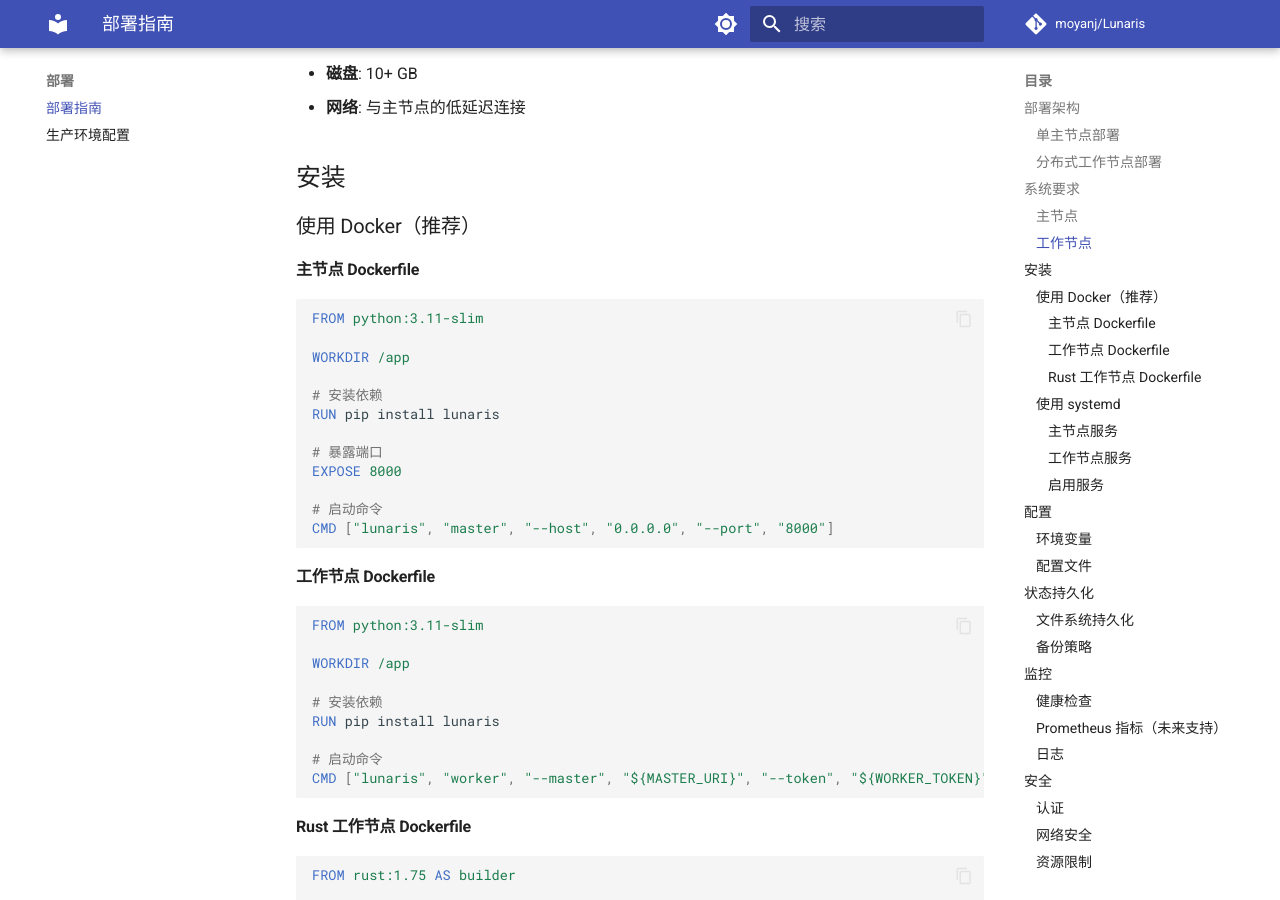
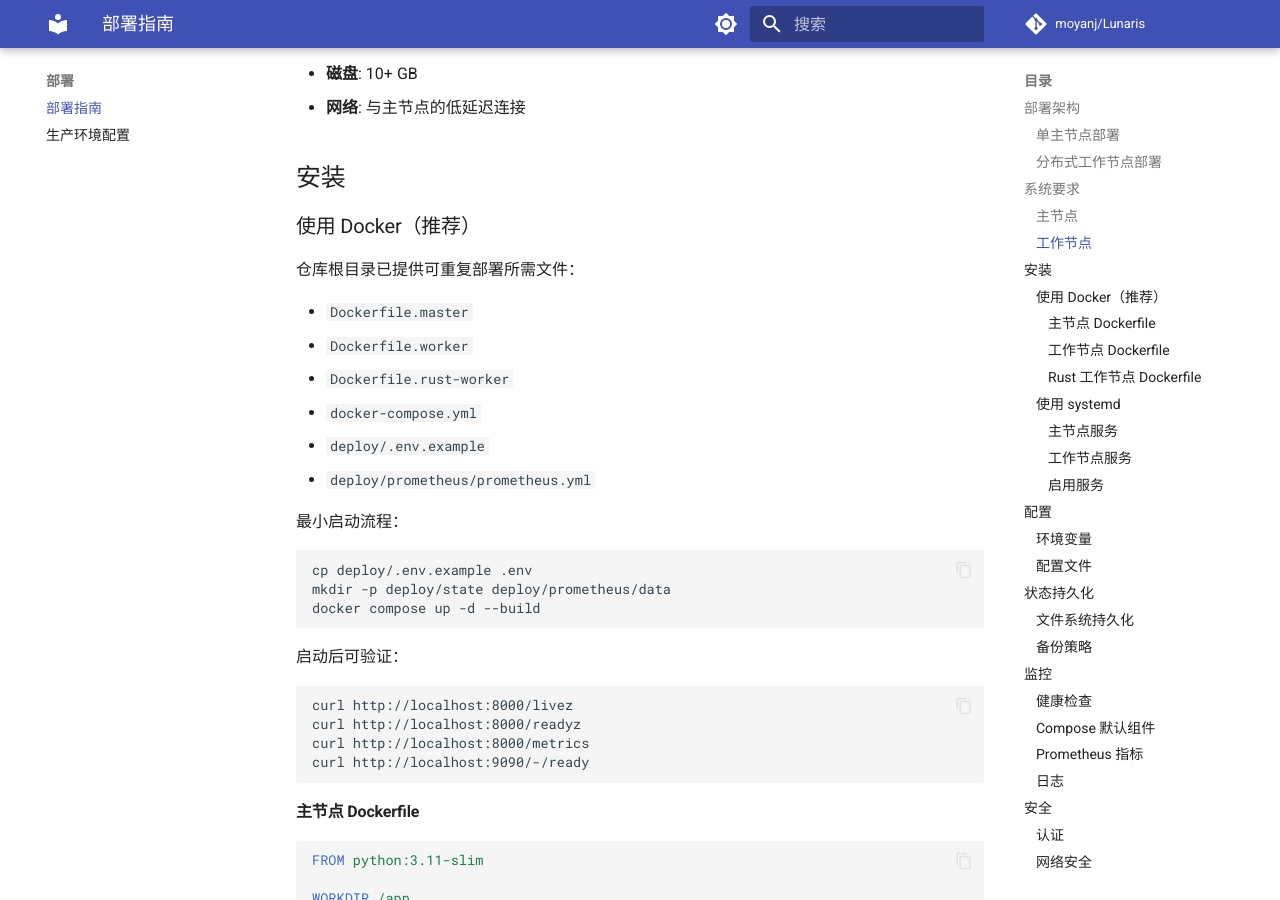
Before and after one commit to moyanj/lunaris, an MkDocs documentation site: the page built from docs/deployment/guide.md, in a window 1280 px wide and 900 px high, scrolled down 1363 px. Built offline with MkDocs 1.6.1 and Material for MkDocs 9.7.7, drawn with Linux system fonts in a browser that asks for light colours; comment, search, counter and statistics services are not loaded; some of the changed text lies outside the part shown.

Commit message:
feat(deploy): add monitoring and reproducible deployment

````diff
--- a/docs/deployment/guide.md
+++ b/docs/deployment/guide.md
@@ -61,6 +61,32 @@ Lunaris 采用**单主节点 + 多工作节点**架构。通过增加工作节
 ## 安装
 
 ### 使用 Docker（推荐）
+
+仓库根目录已提供可重复部署所需文件：
+
+- `Dockerfile.master`
+- `Dockerfile.worker`
+- `Dockerfile.rust-worker`
+- `docker-compose.yml`
+- `deploy/.env.example`
+- `deploy/prometheus/prometheus.yml`
+
+最小启动流程：
+
+```bash
+cp deploy/.env.example .env
+mkdir -p deploy/state deploy/prometheus/data
+docker compose up -d --build
+```
+
+启动后可验证：
+
+```bash
+curl http://localhost:8000/livez
+curl http://localhost:8000/readyz
+curl http://localhost:8000/metrics
+curl http://localhost:9090/-/ready
+```
 
 #### 主节点 Dockerfile
 
@@ -244,6 +270,12 @@ find /backup -name "lunaris-state-*.tar.gz" -mtime +7 -delete
 主节点提供 REST API 用于健康检查：
 
 ```bash
+# 存活检查
+curl http://localhost:8000/livez
+
+# 就绪检查
+curl http://localhost:8000/readyz
+
 # 检查系统统计
 curl -H "X-Client-Token: your-token" http://localhost:8000/stats
 
@@ -252,9 +284,18 @@ curl -H "X-Client-Token: your-token" http://localhost:8000/worker
 
 # 检查任务状态
 curl -H "X-Client-Token: your-token" http://localhost:8000/tasks
+
+# Prometheus 指标
+curl http://localhost:8000/metrics
 ```
 
-### Prometheus 指标（未来支持）
+### Compose 默认组件
+
+- `master`: 暴露 `8000`，挂载 `deploy/state`
+- `rust-worker`: 默认连接 `ws://master:8000/worker`
+- `prometheus`: 暴露 `9090`，抓取 `master:8000/metrics`
+
+### Prometheus 指标
 
 ```yaml
 # prometheus.yml
--- a/pyproject.toml
+++ b/pyproject.toml
@@ -11,6 +11,7 @@ dependencies = [
     "mkdocs>=1.6.1",
     "mkdocs-material>=9.7.6",
     "orjson>=3.11.3",
+    "prometheus-client>=0.23.1",
     "protobuf>=6.33.6,<7",
     "psutil>=7.0.0",
     "uvicorn>=0.35.0",
````
Also changed, not shown: docker-compose.yml (added, +61 -0 lines), docs/deployment/production.md (+10 -1 lines), 12 other files.
